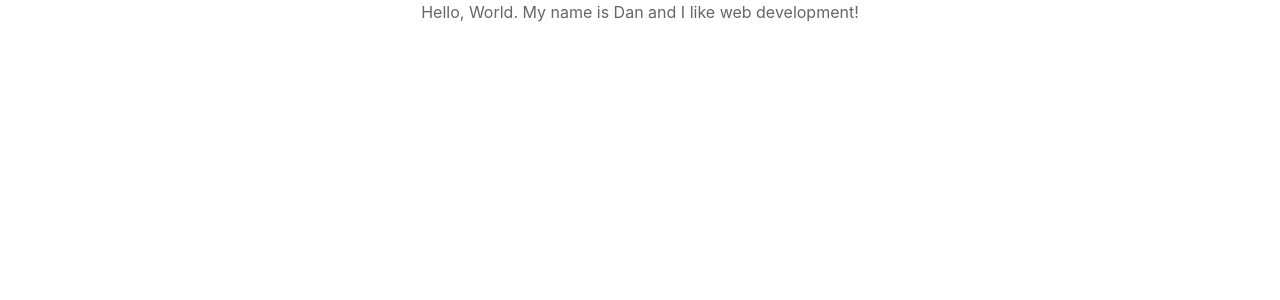
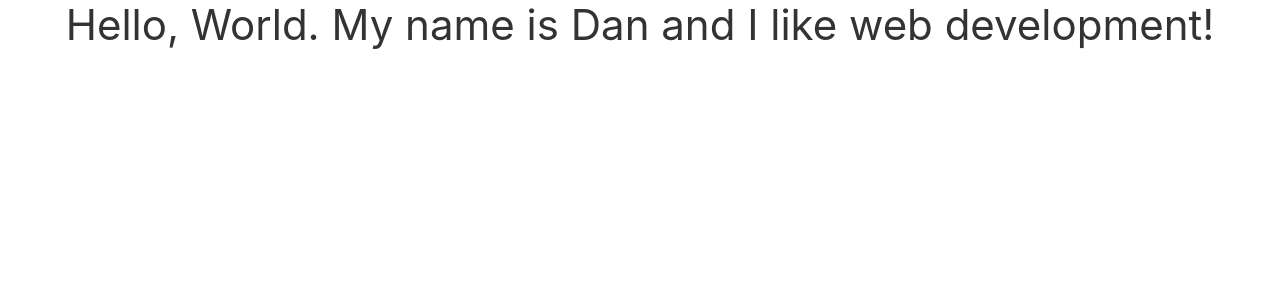
Before and after one commit to thedanitor/portfolio_dmw, a React (Create React App) app: page / in a window 1280 px wide. Shown: the top 300 px of the page. Built offline with nearby package versions, Linux system fonts and the light colour scheme.

Commit message:
removed uikit and installed react bootstrap

```diff
--- a/package.json
+++ b/package.json
@@ -6,10 +6,11 @@
     "@testing-library/jest-dom": "^5.11.4",
     "@testing-library/react": "^11.1.0",
     "@testing-library/user-event": "^12.1.10",
+    "bootstrap": "^4.6.0",
     "react": "^17.0.1",
+    "react-bootstrap": "^1.5.0",
     "react-dom": "^17.0.1",
     "react-scripts": "4.0.3",
-    "uikit": "^3.6.16",
     "web-vitals": "^1.0.1"
   },
   "scripts": {
--- a/src/App.js
+++ b/src/App.js
@@ -1,10 +1,9 @@
-import './App.css';
-// import '../node_modules/uikit/src/js/';
+import "./App.css";
 
 function App() {
   return (
     <div className="App">
-      Hello, World. My name is Dan and I like web development!
+      <h1>Hello, World. My name is Dan and I like web development!</h1>
     </div>
   );
 }
```
Also changed, not shown: 1 other file (tests, documents, lock files or other folders).
